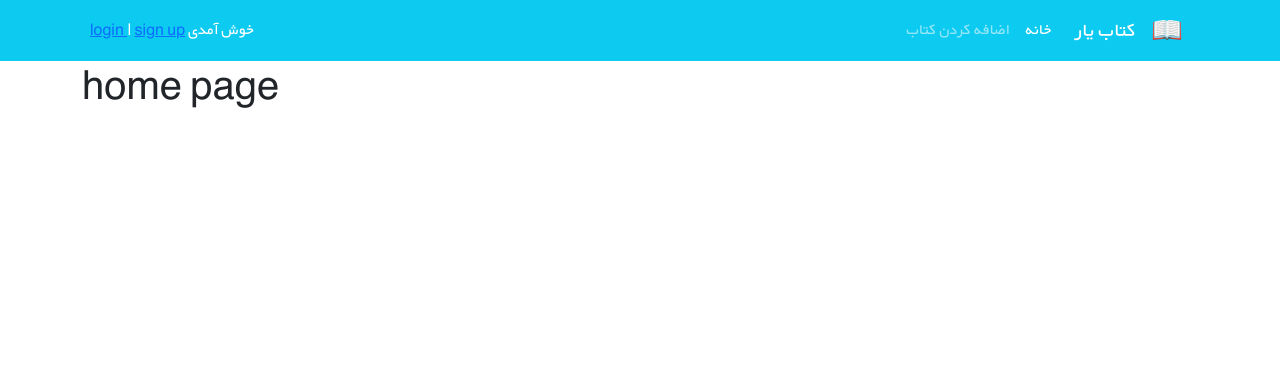
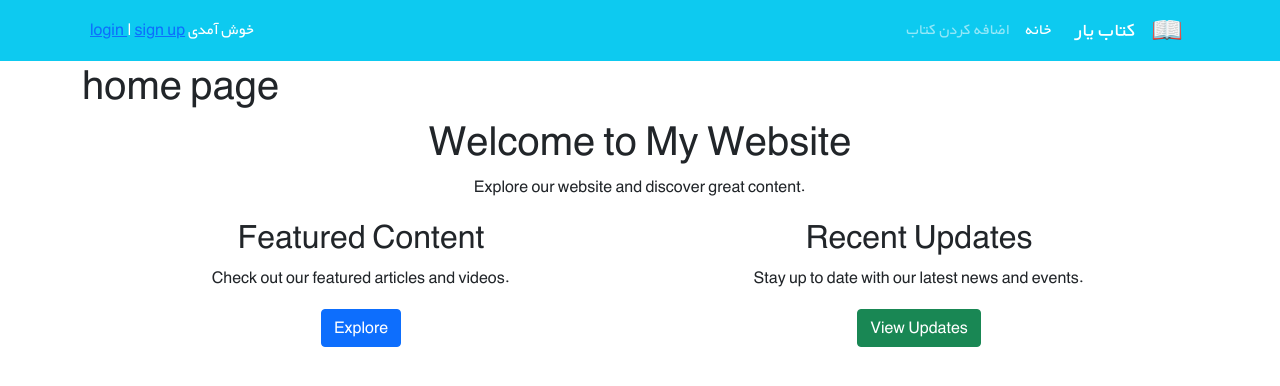
Before and after one commit to just-a-normal-developer/book-store, a Django app: page / in a window 1280 px wide. Shown: the top 386 px of the page. Run offline with Django 3.2, Linux system fonts and the light colour scheme.

Commit message:
home view template changed for better design

```diff
--- a/books/models.py
+++ b/books/models.py
@@ -13,6 +13,7 @@ class Books(models.Model):
     author = models.CharField(max_length = 200)
     price = models.DecimalField(max_digits=5 , decimal_places=2)
     cover = models.ImageField(upload_to = 'BookCover', blank = True)
+    created_at = models.DateTimeField(auto_now_add=True)
 
     def __str__(self):
         return f'{self.author} : {self.title}'
--- a/pages/urls.py
+++ b/pages/urls.py
@@ -4,5 +4,7 @@ from . import views
 
 urlpatterns = [
     path('' , views.HomePageView.as_view(), name='home' ),
+    path('featured-content/', views.FeaturedContentView.as_view(), name='featured_content'),
+    path('recent-updates/', views.RecentUpdatesView.as_view(), name='recent_updates'),
 
 ]
--- a/pages/views.py
+++ b/pages/views.py
@@ -1,6 +1,22 @@
 from django.shortcuts import render
+from django.http import HttpResponse
 from django.views.generic.base import TemplateView
-# Create your views here.
+from books.models import Books
 
 class HomePageView(TemplateView):
     template_name = 'home.html'
+
+class FeaturedContentView(TemplateView):
+    template_name = 'featured_content.html'
+
+class RecentUpdatesView(TemplateView):
+    template_name = 'recent_updates.html'
+    def get_context_data(self, **kwargs):
+        context = super().get_context_data(**kwargs)
+
+        new_books = Books.objects.order_by('-created_at')[:5]
+        if new_books.count() < 5:
+            remaining_books = Books.objects.exclude(pk__in=[book.pk for book in new_books]).order_by('-created_at')[:5 - new_books.count()]
+            new_books = list(new_books) + list(remaining_books)
+
+        context['new_books'] = new_books
--- a/templates/home.html
+++ b/templates/home.html
@@ -6,6 +6,25 @@
     <h1>
         home page
     </h1>
+    <div class="container">
+        <div class="jumbotron text-center">
+            <h1>Welcome to My Website</h1>
+            <p>Explore our website and discover great content.</p>
+        </div>
+
+        <div class="row">
+            <div class="col-md-6 text-center">
+                <h2>Featured Content</h2>
+                <p>Check out our featured articles and videos.</p>
+                <a href="{% url 'featured_content' %}" class="btn btn-primary">Explore</a>
+            </div>
+            <div class="col-md-6 text-center">
+                <h2>Recent Updates</h2>
+                <p>Stay up to date with our latest news and events.</p>
+                <a href="{% url 'recent_updates' %}" class="btn btn-success">View Updates</a>
+            </div>
+        </div>
+    </div>
     {#    {% if user.is_authenticated %}#}
     {#        <p>#}
     {#            welcome {{ user.username | capfirst }} | <a class="text-light" style="color: crimson !important;" href="{% url 'logout' %}">Log Out</a>#}
```
Also changed, not shown: templates/featured_content.html (added, +21 -0 lines), templates/recent_updates.html (added, +36 -0 lines), accounts/migrations/0004_person.py (added), books/migrations/0007_books_created_at.py (added). Lines whose indentation alone changed are shown as unchanged.
